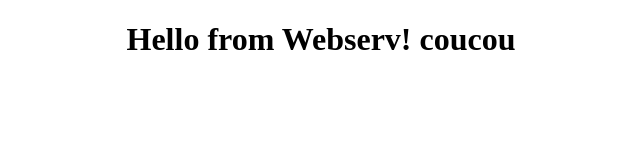
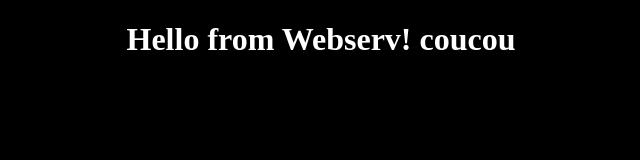
Before and after one commit to abidolet/Webserv, a plain HTML site: page www/index.html in a window 1280 px wide. Shown: the whole page, without its empty margins (319-959 px from the left). Drawn offline with Linux system fonts and the light colour scheme.

Commit message:
remove flashbang

```diff
--- a/www/index.html
+++ b/www/index.html
@@ -3,7 +3,7 @@
 <head>
 	<title>Test Server</title>
 </head>
-<body>
+<body style="color:white; background-color:black;">
 	<h1><CENTER>Hello from Webserv! coucou<CENTER></h1>
 </body>
 </html>
```
